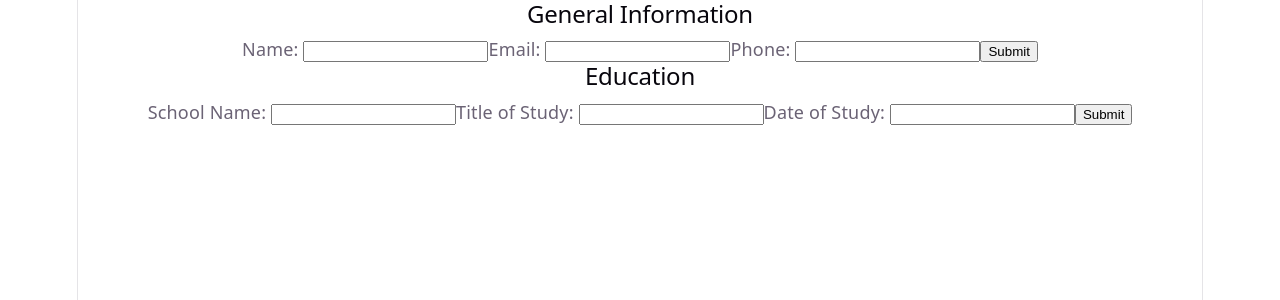
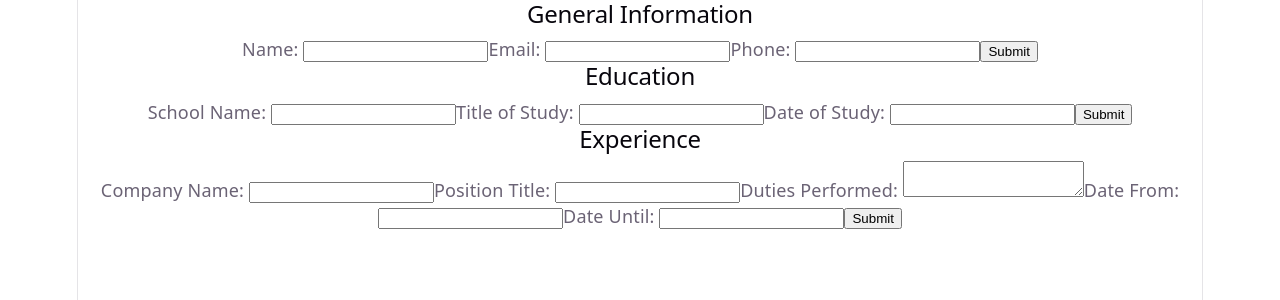
Before and after one commit to katsuutan/cv-application, a React (Vite) app: page / in a window 1280 px wide. Shown: the top 300 px of the page. Built offline with nearby package versions, Linux system fonts and the light colour scheme.

Commit message:
Add Experience component with edit and submit toggle

```diff
--- a/src/App.jsx
+++ b/src/App.jsx
@@ -1,11 +1,13 @@
 import GeneralInfo from './components/GeneralInfo';
 import Education from './components/Education';
+import Experience from './components/Experience';
 
 function App() {
   return (
     <div>
       <GeneralInfo />
       <Education />
+      <Experience />
     </div>
   );
 }
--- /dev/null
+++ b/src/components/Experience.jsx
@@ -0,0 +1,82 @@
+import { useState } from 'react';
+import '../styles/Experience.css';
+
+function Experience() {
+    const [isEditing, setIsEditing] = useState(true);
+    const [experience, setExperience] = useState({
+        companyName: '',
+        positionTitle: '',
+        duties: '',
+        dateFrom: '',
+        dateUntil: ''
+    });
+
+    const handleSubmit = () => {
+        setIsEditing(false);
+    };
+
+    const handleEdit = () => {
+        setIsEditing(true);
+    };
+
+    // if isEditing, show input fields
+    // if not isEditing, show text display
+    return (
+        <div className='experience'>
+            <h2>Experience</h2>
+            {isEditing ? ( // Editing Mode
+                <>
+                    <label>
+                        Company Name:{' '}
+                        <input
+                            value={experience.companyName}
+                            onChange={(e) => setExperience({ ...experience, companyName: e.target.value })}
+                        />
+                    </label>
+                    <label>
+                        Position Title:{' '}
+                        <input
+                            value={experience.positionTitle}
+                            onChange={(e) => setExperience({ ...experience, positionTitle: e.target.value })}
+                        />
+                    </label>
+                    <label>
+                        Duties Performed:{' '}
+                        <textarea
+                            value={experience.duties}
+                            onChange={(e) => setExperience({ ...experience, duties: e.target.value })}
+                        />
+                    </label>
+                    <label>
+                        Date From:{' '}
+                        <input
+                            value={experience.dateFrom}
+                            onChange={(e) => setExperience({ ...experience, dateFrom: e.target.value })}
+                        />
+                    </label>
+                    <label>
+                        Date Until:{' '}
+                        <input
+                            value={experience.dateUntil}
+                            onChange={(e) => setExperience({ ...experience, dateUntil: e.target.value })}
+                        />
+                    </label>
+
+                    <button onClick={handleSubmit}>Submit</button>
+                </>
+            ) : ( // Display Mode
+                <>
+                    <p>{experience.companyName}</p>
+                    <p>{experience.positionTitle}</p>
+                    <p>{experience.duties}</p>
+                    <p>{experience.dateFrom}</p>
+                    <p>{experience.dateUntil}</p>
+                    <button onClick={handleEdit}>Edit</button>
+                </>
+            )}
+        </div>
+    );
+
+}
+
+export default Experience;
```
Also changed, not shown: src/styles/Experience.css (added).
